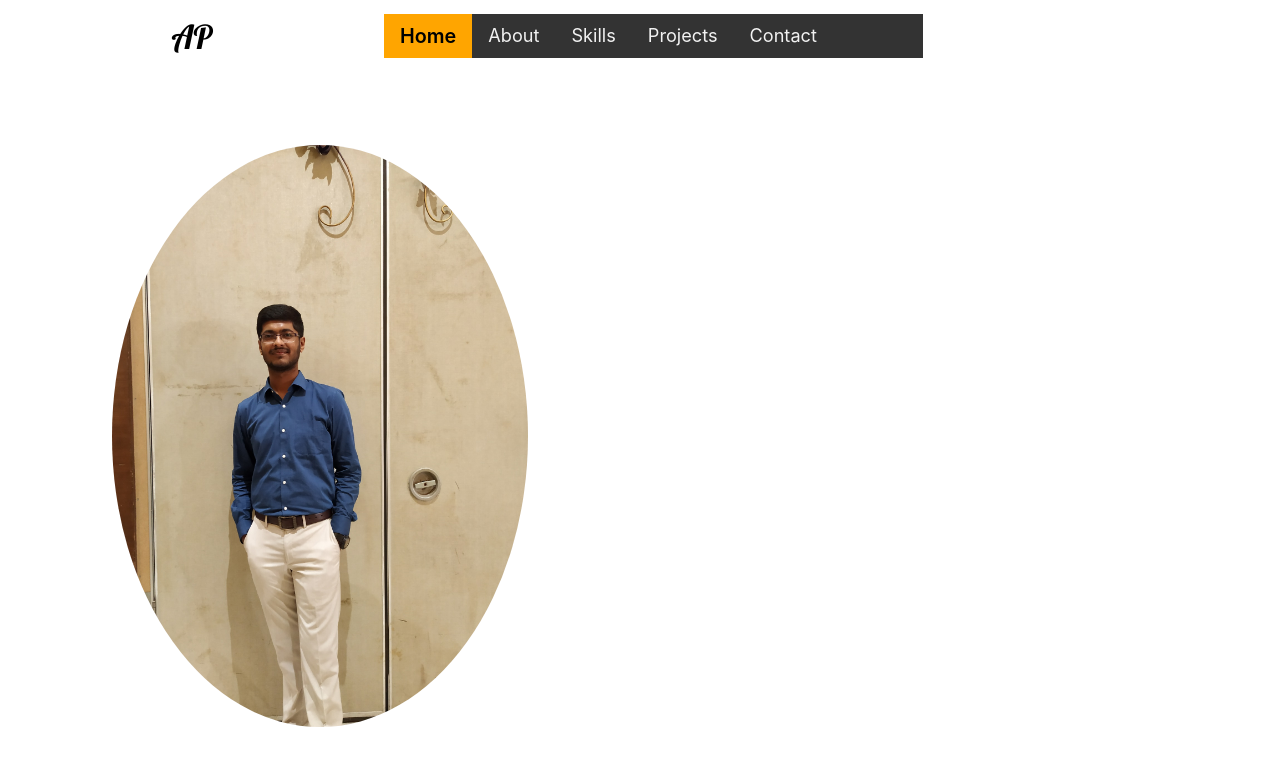
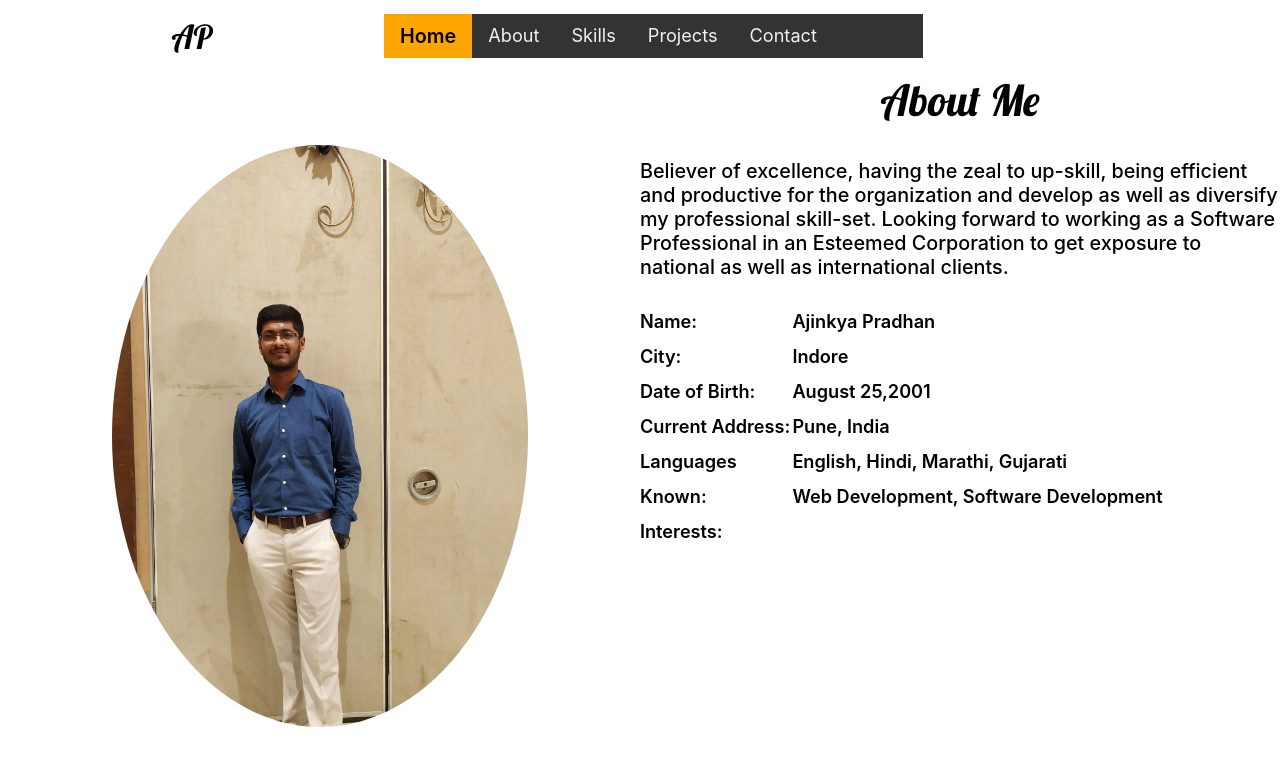
Before and after one commit to AjinkyaPradhan1/portfolio-website-ap, a React (Create React App) app: page /about in a window 1280 px wide. Shown: the top 766 px of the page. Built offline with nearby package versions, Linux system fonts and the light colour scheme.

Commit message:
basic about completed

```diff
--- a/src/components/About.js
+++ b/src/components/About.js
@@ -13,10 +13,42 @@ function About() {
         </div>
 
         <div className="about_content">
-          <div className="left">
+          <div className="left_about">
             <img class="img_about" src="./images/img_mine.jpg" alt="img_mine"></img>
           </div>
-          <div className="right">
+
+          <div className="right_about">
+              <div className="about_me_heading">About Me</div>
+              <div className="about_me_desc">
+              Believer of excellence, having the zeal to up-skill, being efficient and productive for the
+              organization and develop as well as diversify my professional
+              skill-set. Looking forward to working as a Software Professional in
+              an Esteemed Corporation to get exposure to national as well as international
+              clients.
+              </div>
+
+              <div className="key_value">
+                <div className="title">
+                  <div className="title_contents">
+                    Name: <br></br>
+                    City:<br></br>
+                    Date of Birth:<br></br>
+                    Current Address:<br></br>
+                    Languages Known:<br></br>
+                    Interests:<br></br>
+                  </div>
+                </div>
+                <div className="details">
+                  <div className="details_content">
+                    Ajinkya Pradhan <br></br>
+                    Indore<br></br>
+                    August 25,2001<br></br>
+                    Pune, India<br></br>
+                    English, Hindi, Marathi, Gujarati<br></br>
+                    Web Development, Software Development
+                  </div>
+                </div>
+              </div>
 
           </div>
         </div>
--- a/src/components/about.css
+++ b/src/components/about.css
@@ -1,3 +1,5 @@
+@import url('https://fonts.googleapis.com/css2?family=Lobster&display=swap');
+
 .aMain{
     display: flex;
     flex-direction: column;
@@ -14,7 +16,7 @@
   height:100% ;
   background-color: transparent;
 }
-  .left{
+  .left_about{
     display: flex;
     align-items: center;
     justify-content: center;
@@ -23,9 +25,11 @@
     height: 100%;
   }
 
-.right{
+.right_about{
 
-  display: flex;
+    display: flex;
+    flex-direction: column;
+    align-items: center;
     background-color: transparent;
     width: 50%;
     height: 100%;
@@ -47,3 +51,47 @@
     transform: translateY(0%);
   }
 }
+
+.about_me_heading{
+  display: flex;
+  font-size: 260%;
+  font-weight: 500;
+  font-family:'Lobster',cursive ;
+}
+.about_me_desc{
+  display: flex;
+  font-size:120% ;
+  font-weight: 500;
+  margin-top: 5%;
+}
+
+.key_value{
+  display: flex;
+  flex-direction: row;
+  width: 100%;
+  height: 100%;
+  background-color: red;
+}
+
+.title{
+  display: flex;
+  align-items:  flex-start;
+  width: 25%;
+  height: 100%;
+  background-color: white;
+  color: black;
+}
+.details{
+  display: flex;
+  align-items: flex-start;
+  width: 80%;
+  height: 100%;
+  background-color: white;
+}
+.title_contents,.details_content{
+  display: flex;
+  margin-top: 25px;
+  line-height: 35px;
+  font-weight: 630;
+  font-size: 110%;
+}
```
